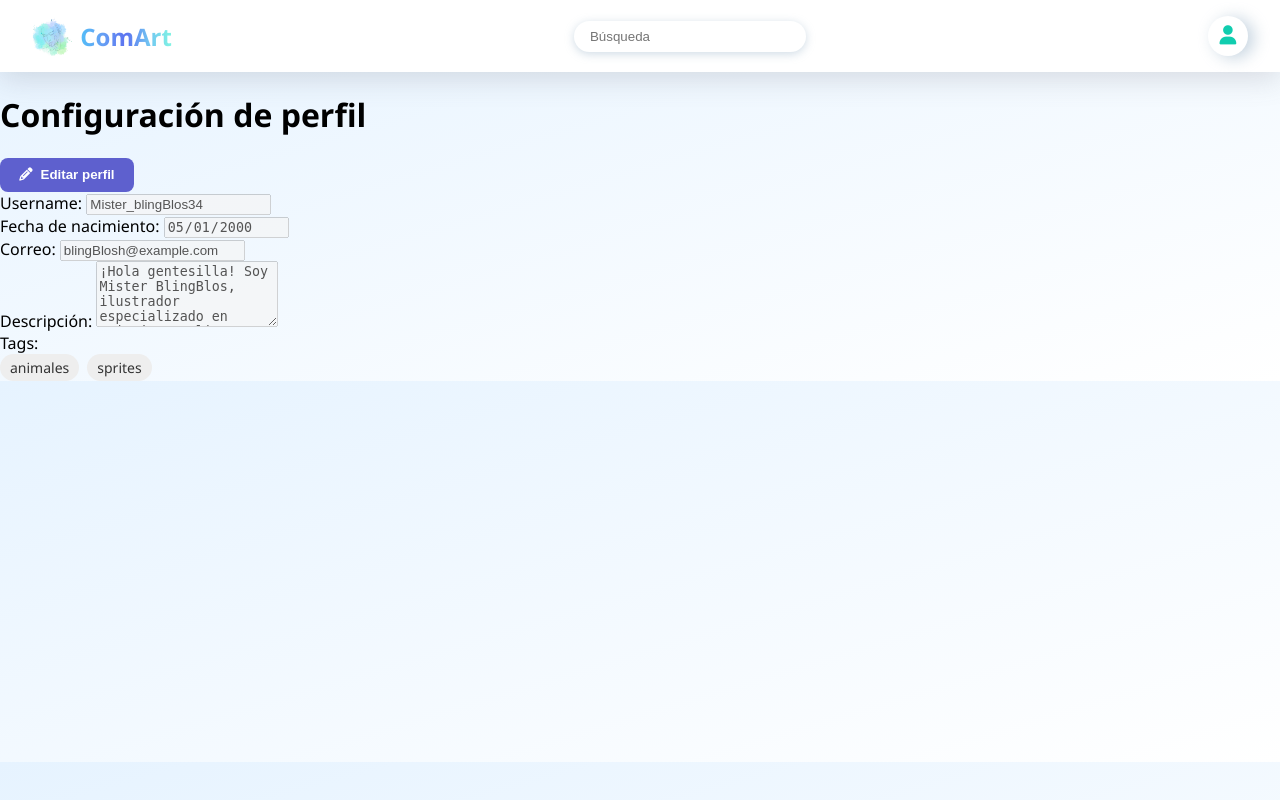
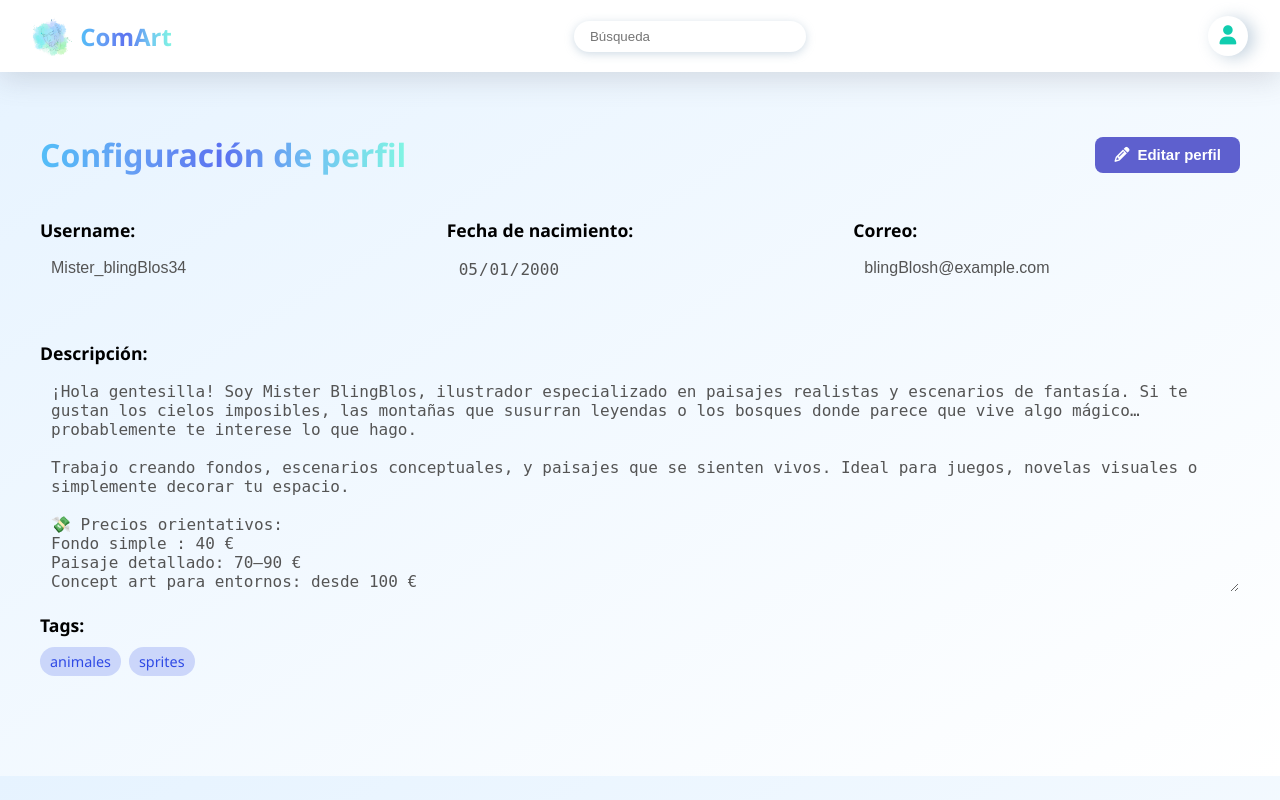
Before and after one commit to Maria1600/proyecto_final_ComArt, a Flask app: page /detalles_perfil in a window 1280 px wide. Run offline with Flask 3, Linux system fonts and the light colour scheme; the visitor is signed in with stand-in values (Sample User, id 1); data comes from the database, SQL or seed files in the repository.

Commit message:
Puesto detalles de perfil bonico :)

```diff
--- a/commArt/static/css/detallePerfilStyle.css
+++ b/commArt/static/css/detallePerfilStyle.css
@@ -6,7 +6,7 @@ body {
 }
 
 .hidden {
-  display: none;
+  display: none !important;
 }
 
 /* === Navbar === */
@@ -111,6 +111,208 @@ body {
   color: #f8536b;
 }
 
+/* === Header === */
+.header {
+  display: flex;
+  justify-content: space-between;
+  align-items: center;
+  margin: 40px 40px 20px;
+}
+
+.titulo-gradiente {
+  font-size: 2rem;
+  font-weight: bold;
+  background: linear-gradient(to right, #53bef8, #669ff4, #5b71f0, #71c5f2, #81f5e3);
+  -webkit-background-clip: text;
+  -webkit-text-fill-color: transparent;
+}
+
+/* === Botón Editar === */
+#btn-editar {
+  background-color: #5e60ce;
+  color: white;
+  border: none;
+  padding: 0.6rem 1.2rem;
+  border-radius: 8px;
+  font-weight: bold;
+  cursor: pointer;
+  display: flex;
+  align-items: center;
+  gap: 0.5rem;
+  font-size: 15px;
+}
+
+#btn-editar:hover {
+  background-color: #6930c3;
+}
+
+/* === Formulario === */
+form#form-perfil {
+  padding: 0 40px 50px;
+  font-size: 1.1rem;
+}
+
+.campo {
+  display: flex;
+  flex-direction: column;
+  margin-bottom: 20px;
+}
+
+.campo label {
+  font-weight: bold;
+  margin-bottom: 6px;
+}
+
+.campo input,
+.campo textarea {
+  font-size: 1rem;
+  padding: 10px;
+  border-radius: 8px;
+  transition: all 0.3s ease;
+  border: 1px solid transparent;
+  background-color: transparent;
+  resize: vertical;
+}
+
+.campos-basicos {
+  display: flex;
+  gap: 20px;
+  flex-wrap: wrap;
+  margin-bottom: 30px;
+}
+
+.campos-basicos .campo {
+  flex: 1;
+  min-width: 200px;
+}
+
+/* Estilos activos para inputs cuando están habilitados */
+.campo input:enabled,
+.campo textarea:enabled {
+  border: 1px solid #a3bffa;
+  background-color: #f0f7ff;
+}
+
+/* === Descripción === */
+#descripcion {
+  min-height: 200px;
+  white-space: pre-wrap;
+  overflow-wrap: break-word;
+}
+
+/* === Tags === */
+#campo-tags label {
+  font-weight: bold;
+  display: block;
+  margin-bottom: 5px;
+}
+
+.tags-artista {
+  display: flex;
+  gap: 8px;
+  flex-wrap: wrap;
+  margin-top: 5px;
+}
+
+.tag-item {
+  background-color: rgba(47, 74, 229, 0.2);
+  color: #2f4ae5;
+  padding: 5px 10px;
+  border-radius: 20px;
+  font-size: 0.9rem;
+  display: flex;
+  align-items: center;
+}
+
+.tag-close {
+  margin-left: 8px;
+  cursor: pointer;
+  font-weight: bold;
+}
+
+.tags-linea {
+  display: flex;
+  align-items: center;
+  gap: 12px;
+  flex-wrap: wrap;
+}
+
+.tags-linea label {
+  margin-bottom: 0;
+}
+
+/* Tags estilo */
+#tags-contenedor {
+  display: flex;
+  flex-wrap: wrap;
+  gap: 0.5rem;
+  margin-top: 0.5rem;
+}
+
+/* === Selector de tags === */
+#selector-tags {
+  margin-top: 10px;
+  padding: 8px 12px;
+  background-color: #477bc9;
+  color: white;
+  font-size: 14px;
+  border-radius: 5px;
+  border: none;
+  margin-left: 0;
+  margin-top: 10px;
+  width: auto;
+  max-width: 300px;
+}
+
+/* === Cambiar contraseña === */
+.contrasenia-campo legend {
+  font-weight: bold;
+  font-size: 1.3rem;
+  margin-bottom: 10px;
+}
+
+fieldset.contrasenia-campo {
+  border: 1px solid #ccc;
+  padding: 20px;
+  border-radius: 12px;
+  margin-top: 30px;
+  margin-bottom: 30px;
+}
+
+/* Sección de contraseña */
+#seccion-password {
+  margin-top: 2rem;
+  padding-top: 1.5rem;
+  border-top: 1px solid #ccc;
+}
+
+/* === Botones guardar y descartar === */
+.acciones {
+  display: flex;
+  justify-content: flex-end;
+  gap: 10px;
+  margin-top: 30px;
+}
+
+.btn-guardar,
+.btn-descartar {
+  padding: 12px 24px;
+  font-weight: bold;
+  font-size: 1rem;
+  border: none;
+  border-radius: 8px;
+  cursor: pointer;
+}
+
+.btn-guardar {
+  background-color: #27d3b9;
+  color: white;
+}
+
+.btn-descartar {
+  background-color: #f8536b;
+  color: white;
+}
 
 /* Estilo general del contenedor */
 #contenedor-perfil {
@@ -137,24 +339,7 @@ body {
   font-weight: bold;
 }
 
-#btn-editar {
-  background-color: #5e60ce;
-  color: white;
-  border: none;
-  padding: 0.6rem 1.2rem;
-  border-radius: 8px;
-  font-weight: bold;
-  cursor: pointer;
-  display: flex;
-  align-items: center;
-  gap: 0.5rem;
-}
-
-#btn-editar:hover {
-  background-color: #6930c3;
-}
-
-/* Estilo para etiquetas e inputs */
+/* Estilo para inputs */
 .label-input {
   margin-bottom: 1.2rem;
 }
@@ -184,43 +369,6 @@ body {
   cursor: not-allowed;
 }
 
-/* Tags estilo */
-#tags-contenedor {
-  display: flex;
-  flex-wrap: wrap;
-  gap: 0.5rem;
-  margin-top: 0.5rem;
-}
-
-.tag-item {
-  background-color: #dcd6f7;
-  color: #333;
-  padding: 0.4rem 0.8rem;
-  border-radius: 20px;
-  display: flex;
-  align-items: center;
-  font-size: 0.9rem;
-  position: relative;
-}
-
-.tag-close {
-  margin-left: 0.6rem;
-  cursor: pointer;
-  color: #7400b8;
-  font-weight: bold;
-}
-
-#selector-tags {
-  margin-top: 1rem;
-}
-
-/* Sección de contraseña */
-#seccion-password {
-  margin-top: 2rem;
-  padding-top: 1.5rem;
-  border-top: 1px solid #ccc;
-}
-
 /* Botones finales */
 .botones-finales {
   display: flex;
@@ -236,55 +384,3 @@ body {
   font-weight: bold;
   cursor: pointer;
 }
-
-#btn-guardar {
-  background-color: #06d6a0;
-  color: white;
-}
-
-#btn-guardar:hover {
-  background-color: #04b48c;
-}
-
-#btn-descartar {
-  background-color: #ef476f;
-  color: white;
-}
-
-#btn-descartar:hover {
-  background-color: #d9335a;
-}
-
-/* Responsive */
-@media (max-width: 600px) {
-  .perfil-header {
-    flex-direction: column;
-    align-items: flex-start;
-    gap: 1rem;
-  }
-
-  .botones-finales {
-    flex-direction: column;
-    align-items: stretch;
-  }
-}
-
-.tags-artista {
-  display: flex;
-  flex-wrap: wrap;
-  gap: 8px;
-}
-
-.tag-item {
-  background-color: #eee;
-  border-radius: 16px;
-  padding: 4px 10px;
-  font-size: 14px;
-  display: inline-flex;
-  align-items: center;
-}
-
-.tag-close {
-  margin-left: 8px;
-  cursor: pointer;
-}
--- a/commArt/templates/detalles_perfil.html
+++ b/commArt/templates/detalles_perfil.html
@@ -37,6 +37,7 @@
     </div>
 
     <form id="form-perfil">
+        <div class="campos-basicos">
             <div class="campo">
                 <label for="username">Username:</label>
                 <input type="text" id="username" name="username" disabled>
@@ -54,6 +55,7 @@
                 <input type="email" id="correo" name="correo" disabled>
                 <span class="error-msg" id="error-correo"></span>
             </div>
+        </div>
 
         <div class="campo">
             <label for="descripcion">Descripción:</label>
@@ -61,6 +63,7 @@
             <span class="error-msg" id="error-descripcion"></span>
         </div>
 
+        <div id="bloque-artista" class="tags-linea hidden">
             <div class="campo" id="campo-tags">
                 <label>Tags:</label>
                 <div class="tags-artista" id="contenedor-tags"></div>
@@ -68,17 +71,18 @@
                     <option value="" disabled selected>Selecciona una categoría</option>
                 </select>
             </div>
+        </div>
 
         <fieldset  class="contrasenia-campo hidden">
             <legend>Cambiar contraseña</legend>
             <div class="campo">
                 <label for="nueva-pass">Nueva contraseña:</label>
-                <input type="password" id="nueva-pass" name="nueva-contra" disabled>
+                <input type="password" id="nueva-pass" name="nueva-contra" autocomplete="new-password" disabled>
                 <span class="error-msg" id="error-contrasenia"></span>
             </div>
             <div class="campo">
                 <label for="confirmar-pass">Confirmar contraseña:</label>
-                <input type="password" id="confirmar-pass" name="confirmar-contra" disabled>
+                <input type="password" id="confirmar-pass" name="confirmar-contra" autocomplete="new-password" disabled>
                 <span class="error-msg" id="error-confirmar"></span>
             </div>
         </fieldset>
@@ -163,9 +167,10 @@
         document.getElementById('descripcion').value = data.descripcion || '';
 
         if (data.es_artista) {
+          document.getElementById('bloque-artista').classList.remove('hidden');
           await cargarTags(data.id_usuario);
-          document.getElementById('campo-tags').classList.remove('hidden');
         }
+
       } catch (e) {
         console.error('Error al cargar datos del usuario:', e);
       }
```
Lines whose indentation alone changed are shown as unchanged.
